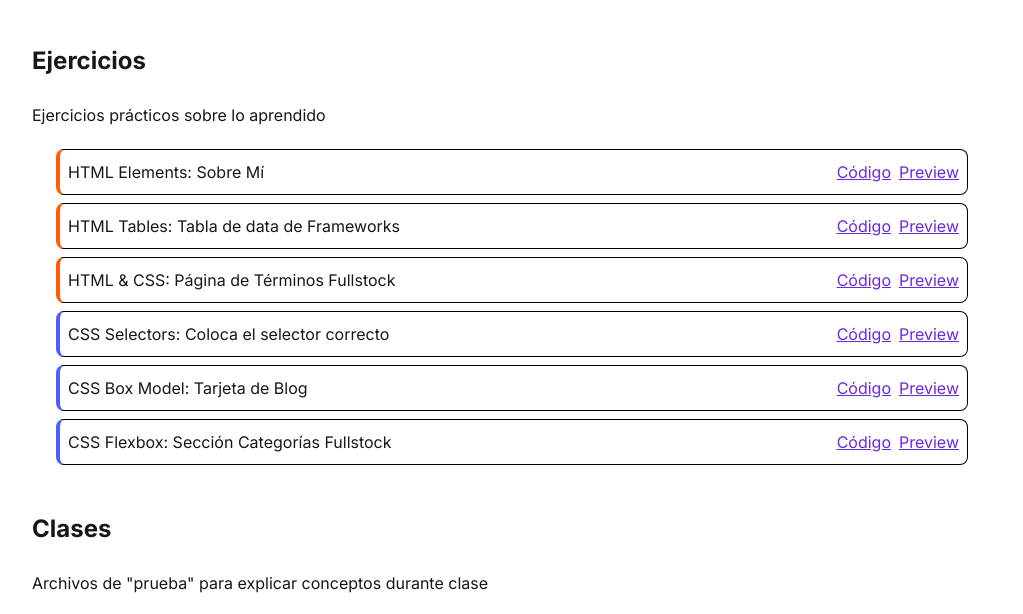
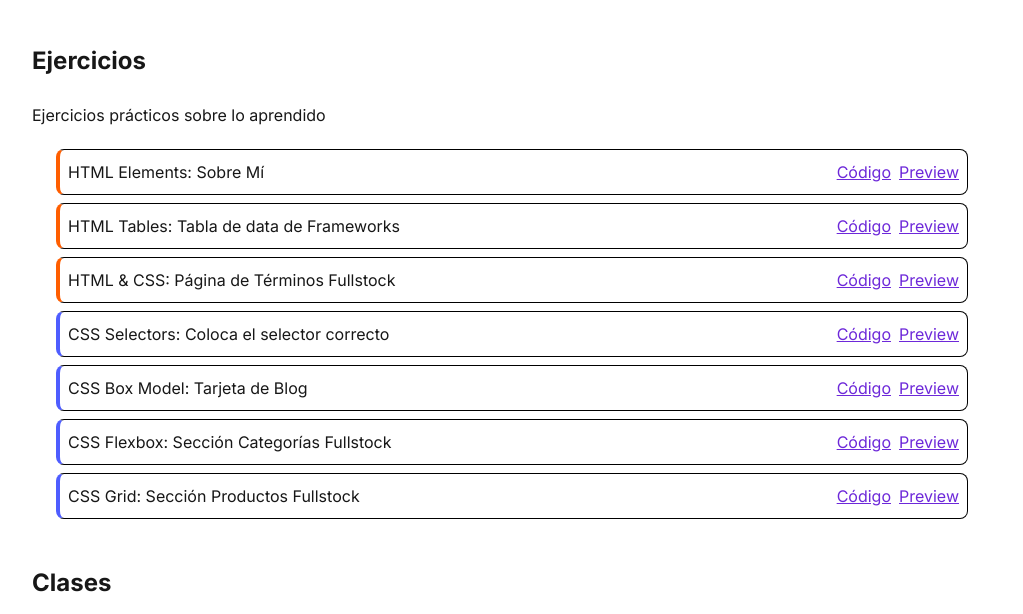
Before and after one commit to codeableorg/fundamentals-html-css, a plain HTML site: page index.html in a window 1280 px wide. Shown: the part 165-779 px from the top of the page, without its empty margins (128-1151 px from the left). Drawn offline with Linux system fonts and the light colour scheme.

Commit message:
Agrega ejercicio de grilla de productos al index

```diff
--- a/index.html
+++ b/index.html
@@ -136,6 +136,19 @@
             >
             <a href="./fullstock-templates/categories-section.html">Preview</a>
           </li>
+
+          <li class="css">
+            CSS Grid: Sección Productos Fullstock
+
+            <a
+              rel="external noopener"
+              target="_blank"
+              title="Enlace a repositorio en Github"
+              href="https://github.com/codeableorg/fundamentals-html-css/commit/8c1708efad749c7c10a3f8ea38b8544653914ebe"
+              >Código</a
+            >
+            <a href="./fullstock-templates/products-section.html">Preview</a>
+          </li>
         </ul>
       </section>
       <section>
```
